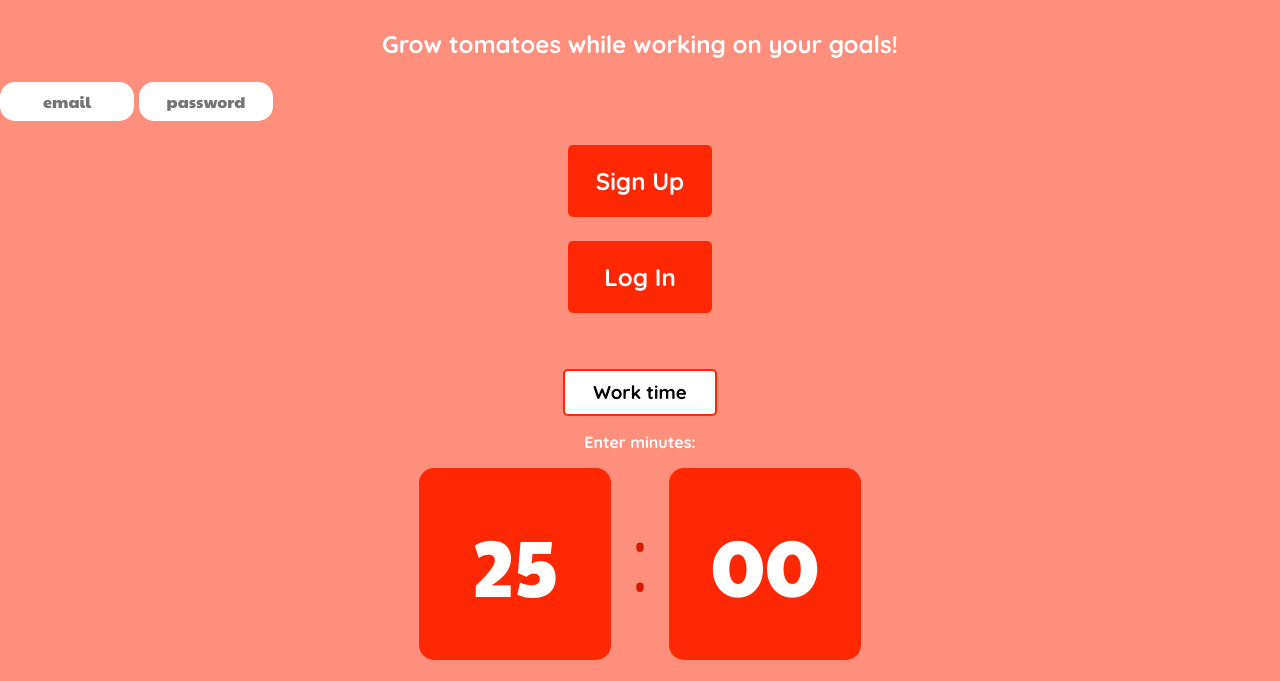
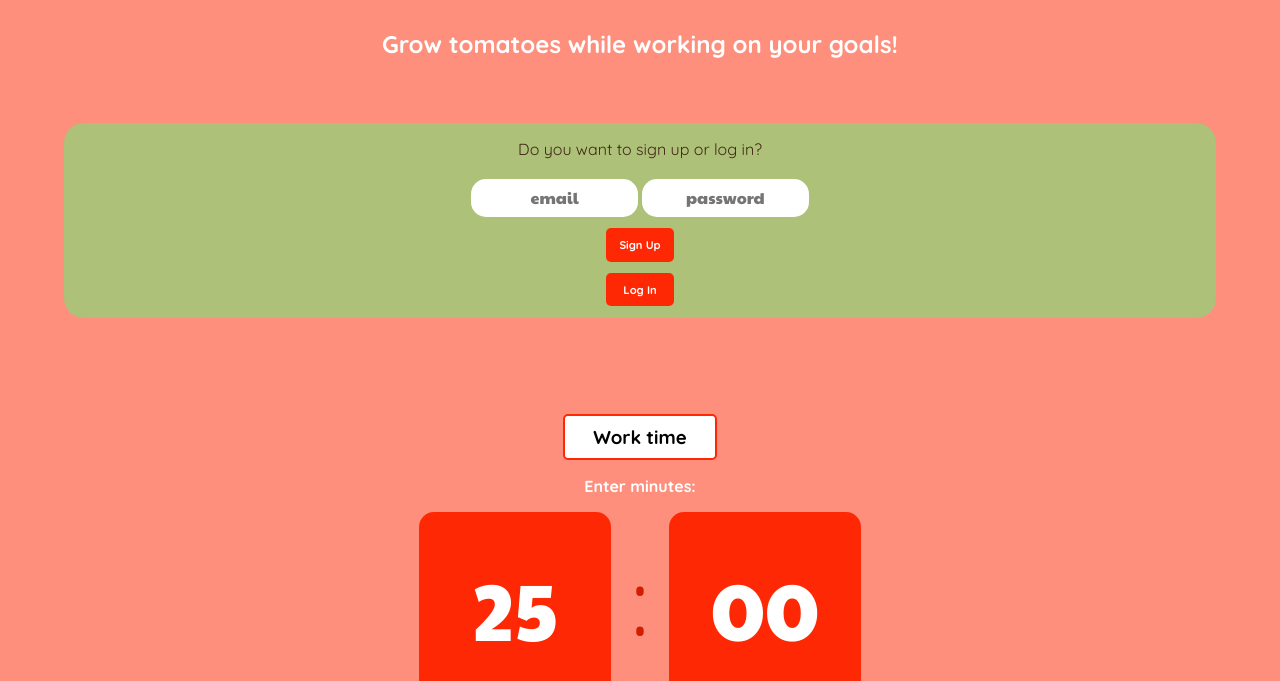
Before and after one commit to kmitova/pomodoro-timer, a website with bundled scripts: page index.html in a window 1280 px wide. Shown: the part 102-783 px from the top of the page. Built offline with nearby package versions, Linux system fonts and the light colour scheme.

Commit message:
styling of sign in section

```diff
--- a/index.html
+++ b/index.html
@@ -16,6 +16,8 @@
 
     <h2>Grow tomatoes while working on your goals!</h2>
     <div class="profile">
+      <p id="prompt-p">Do you want to sign up or log in?</p>
+      <div class="inputs">
         <input
           class="input"
           type="email"
@@ -30,8 +32,12 @@
           placeholder="password"
           id="password"
         />
+      </div>
+
+      <div class="profile-buttons">
         <button id="sign-up-btn">Sign Up</button>
         <button id="log-in-btn">Log In</button>
+      </div>
     </div>
     <div class="content">
       <div class="tomatoes">
--- a/styles/style.css
+++ b/styles/style.css
@@ -16,13 +16,30 @@ body {
   font-family: 'Quicksand', sans-serif;
   background-color: var(--body-red);
 }
+
+.profile {
+  background-color: #adc178;
+  display: flex;
+  justify-content: center;
+  align-items: center;
+  flex-direction: column;
+  margin: 4em;
+  border-radius: 20px;
+}
+
+#prompt-p {
+  color: #432818;
+}
+
+#sign-up-btn, #log-in-btn {
+  font-size: .7rem;
+}
+
 .input {
   background-color: white;
-  width: 8rem;
-  /* height: 1rem; */
+  width: 10rem;
   font-size: 1rem;
-  color: black
-
+  color: black;
 }
 .content {
   display: grid;
```
Lines whose indentation alone changed are shown as unchanged.
